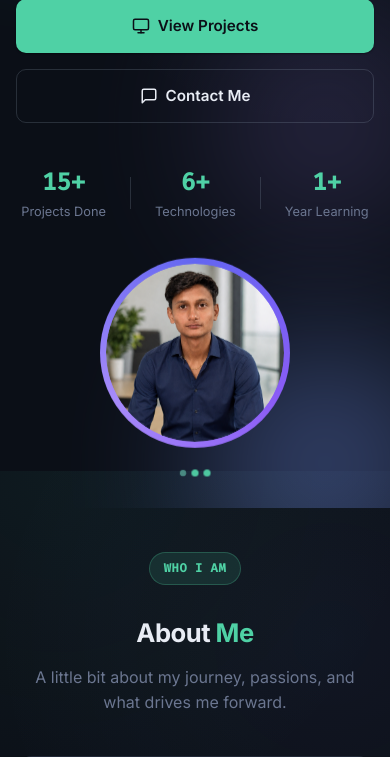
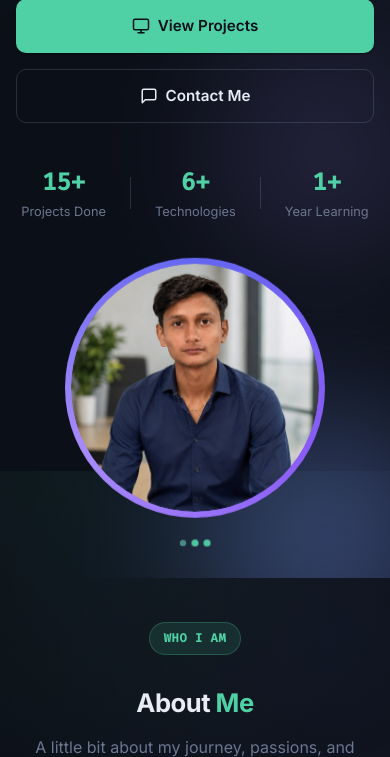
Before and after one commit to Ali-web-1245/my-portfolio, a Django app: page / in a window 390 px wide. Shown: the part 373-1130 px from the top of the page. Run offline with Django 5.2, Linux system fonts and the light colour scheme; data that the repository does not hold is empty.

Commit message:
Updated portfolio CSS styling

```diff
--- a/myportfolio_app/static/myportfolio_app/css/style.css
+++ b/myportfolio_app/static/myportfolio_app/css/style.css
@@ -1396,8 +1396,10 @@ img {
     }
 
     .hero-image-ring {
-        width: 280px;
-        height: 280px;
+        width: 85%;
+        max-width: 380px;
+        height: auto;
+        aspect-ratio: 1 / 1;
     }
 
     .about-grid {
@@ -1427,8 +1429,10 @@ img {
     }
 
     .hero-image-ring {
-        width: 220px;
-        height: 220px;
+        width: 80%;
+        max-width: 320px;
+        height: auto;
+        aspect-ratio: 1 / 1;
     }
 
     .hero-intro {
@@ -1468,8 +1472,10 @@ img {
 
 @media (max-width: 400px) {
     .hero-image-ring {
-        width: 190px;
-        height: 190px;
+        width: 78%;
+        max-width: 260px;
+        height: auto;
+        aspect-ratio: 1 / 1;
     }
 
     .float-badge {
```
